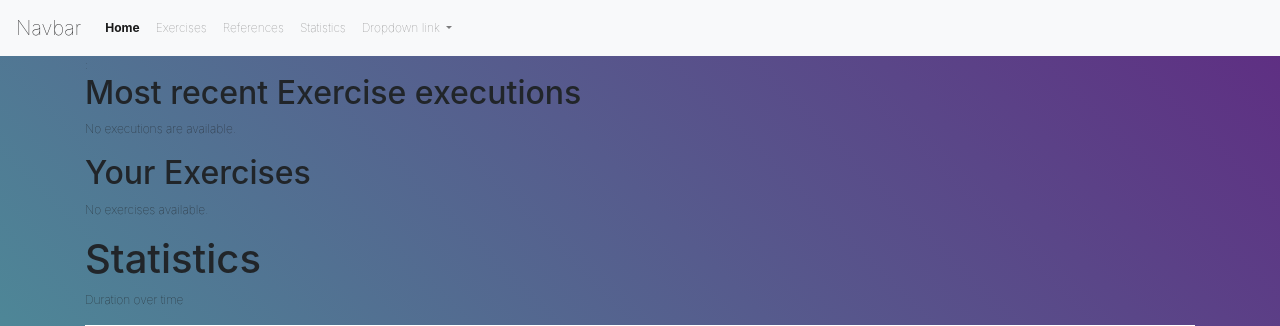
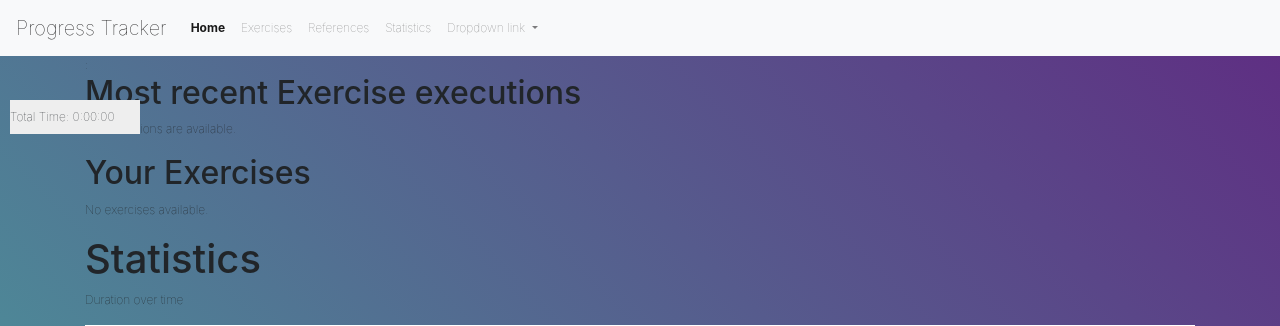
Before and after one commit to pkhurt/practicity, a Django app: page /progressTracker/ in a window 1280 px wide. Shown: the top 326 px of the page. Run offline with Django 3.2, Linux system fonts and the light colour scheme; data that the repository does not hold is empty; some libraries are stand-ins or nearby versions.

Commit message:
Added total execution time in index view.

```diff
--- a/practicity/progressTracker/static/progressTracker/style.css
+++ b/practicity/progressTracker/static/progressTracker/style.css
@@ -241,3 +241,27 @@ body {
   background-color: #196127;
   list-style-type:none;
 }
+
+/* Side statistics (sidebar) */
+.sidestats {
+  width: 130px;
+  position: fixed;
+  z-index: 1;
+  top: 100px;
+  left: 10px;
+  background: #eee;
+  overflow-x: hidden;
+  padding: 8px 0;
+}
+
+.sidestats a {
+  padding: 6px 8px 6px 16px;
+  text-decoration: none;
+  font-size: 25px;
+  color: #2196F3;
+  display: block;
+}
+
+.sidestats a:hover {
+  color: #064579;
+}
--- a/practicity/progressTracker/templates/progressTracker/exercise_detail.html
+++ b/practicity/progressTracker/templates/progressTracker/exercise_detail.html
@@ -14,7 +14,7 @@
 
 
     <nav class="navbar navbar-expand-lg navbar-light bg-light">
-      <a class="navbar-brand" href="#">Navbar</a>
+      <a class="navbar-brand" href="#">Progress Tracker</a>
       <button class="navbar-toggler" type="button" data-toggle="collapse" data-target="#navbarNavDropdown" aria-controls="navbarNavDropdown" aria-expanded="false" aria-label="Toggle navigation">
         <span class="navbar-toggler-icon"></span>
       </button>
--- a/practicity/progressTracker/templates/progressTracker/exercise_references.html
+++ b/practicity/progressTracker/templates/progressTracker/exercise_references.html
@@ -13,7 +13,7 @@
     <link rel="stylesheet" type="text/css" href="{% static 'progressTracker/style.css' %}">
 
     <nav class="navbar navbar-expand-lg navbar-light bg-light">
-      <a class="navbar-brand" href="#">Navbar</a>
+      <a class="navbar-brand" href="#">Progress Tracker</a>
       <button class="navbar-toggler" type="button" data-toggle="collapse" data-target="#navbarNavDropdown" aria-controls="navbarNavDropdown" aria-expanded="false" aria-label="Toggle navigation">
         <span class="navbar-toggler-icon"></span>
       </button>
--- a/practicity/progressTracker/templates/progressTracker/index.html
+++ b/practicity/progressTracker/templates/progressTracker/index.html
@@ -14,7 +14,7 @@
 
 
     <nav class="navbar navbar-expand-lg navbar-light bg-light">
-      <a class="navbar-brand" href="#">Navbar</a>
+      <a class="navbar-brand" href="#">Progress Tracker</a>
       <button class="navbar-toggler" type="button" data-toggle="collapse" data-target="#navbarNavDropdown" aria-controls="navbarNavDropdown" aria-expanded="false" aria-label="Toggle navigation">
         <span class="navbar-toggler-icon"></span>
       </button>
@@ -62,6 +62,9 @@
   </form>
 </div>
 <!-- END POP UP FORM -->
+<div class="sidestats">
+Total Time: {{ total_execution_time }}
+</div>
 <div class="container">
 <span id="minutes"></span>:<span id="seconds"></span>
     </div>
--- a/practicity/progressTracker/templates/progressTracker/statistics.html
+++ b/practicity/progressTracker/templates/progressTracker/statistics.html
@@ -14,7 +14,7 @@
 
 
     <nav class="navbar navbar-expand-lg navbar-light bg-light">
-      <a class="navbar-brand" href="#">Navbar</a>
+      <a class="navbar-brand" href="#">Progress Tracker</a>
       <button class="navbar-toggler" type="button" data-toggle="collapse" data-target="#navbarNavDropdown" aria-controls="navbarNavDropdown" aria-expanded="false" aria-label="Toggle navigation">
         <span class="navbar-toggler-icon"></span>
       </button>
--- a/practicity/progressTracker/views.py
+++ b/practicity/progressTracker/views.py
@@ -2,6 +2,7 @@ from django.shortcuts import render, get_object_or_404, get_list_or_404
 from django.http import HttpResponse, Http404, HttpResponseRedirect
 from django.utils import timezone
 from django.views import generic
+import datetime
 
 from plotly.offline import plot
 from plotly.graph_objs import Scatter
@@ -30,6 +31,12 @@ def index(request):
     execution_list = Execution.objects.all()
     exercise_list = Exercise.objects.all()
 
+    # The total summed up time of execution
+    total_execution_time = datetime.timedelta(days=0, hours=0, minutes=0)
+    for execution in execution_list:
+        total_execution_time += execution.duration_executed()
+
+    # Plot data
     x_plot_data = []
     y_plot_data = []
     for execution in execution_list:
@@ -65,6 +72,7 @@ def index(request):
         'exercise_list': exercise_list,
         'form': form,
         'plot_div': plot_div,
+        'total_execution_time': total_execution_time,
     }
 
     return render(request, 'progressTracker/' + template_name, context)
```
